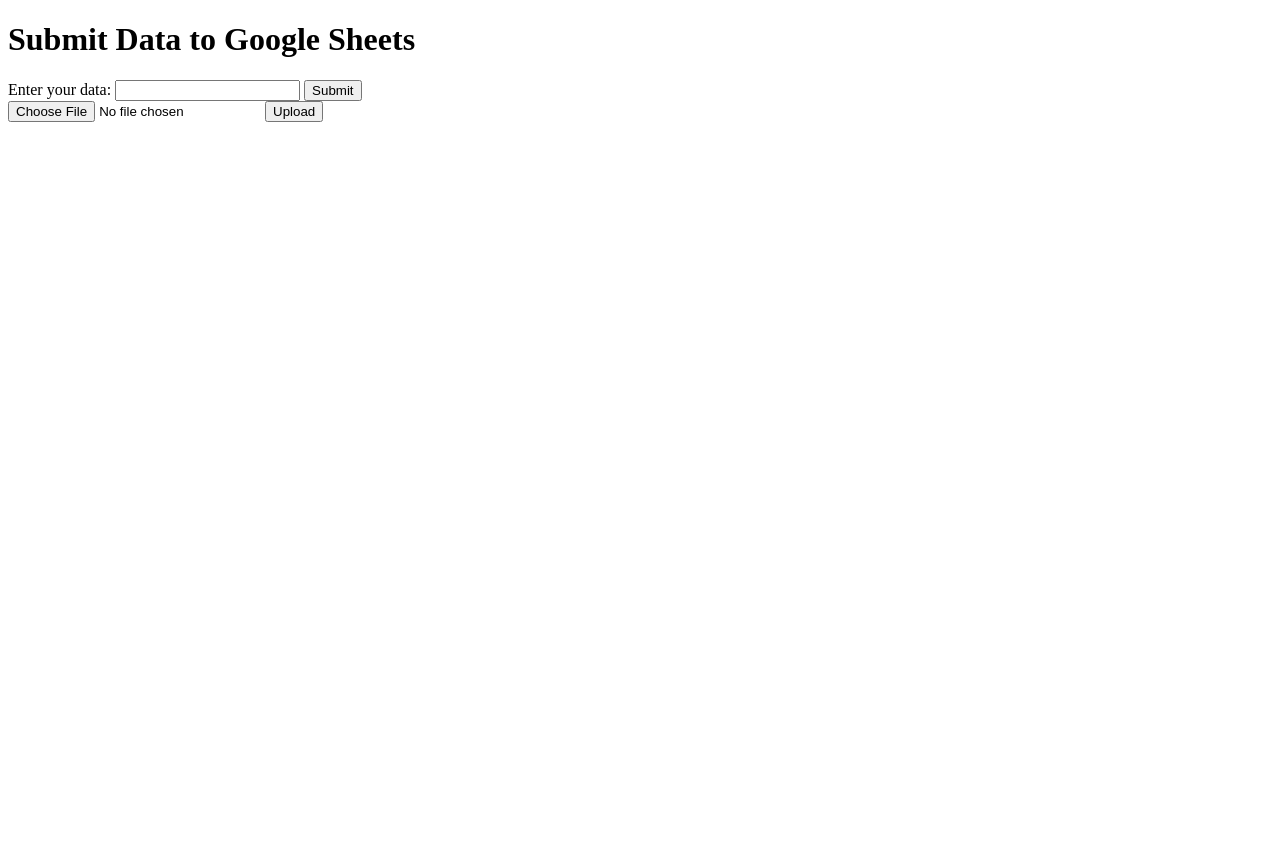
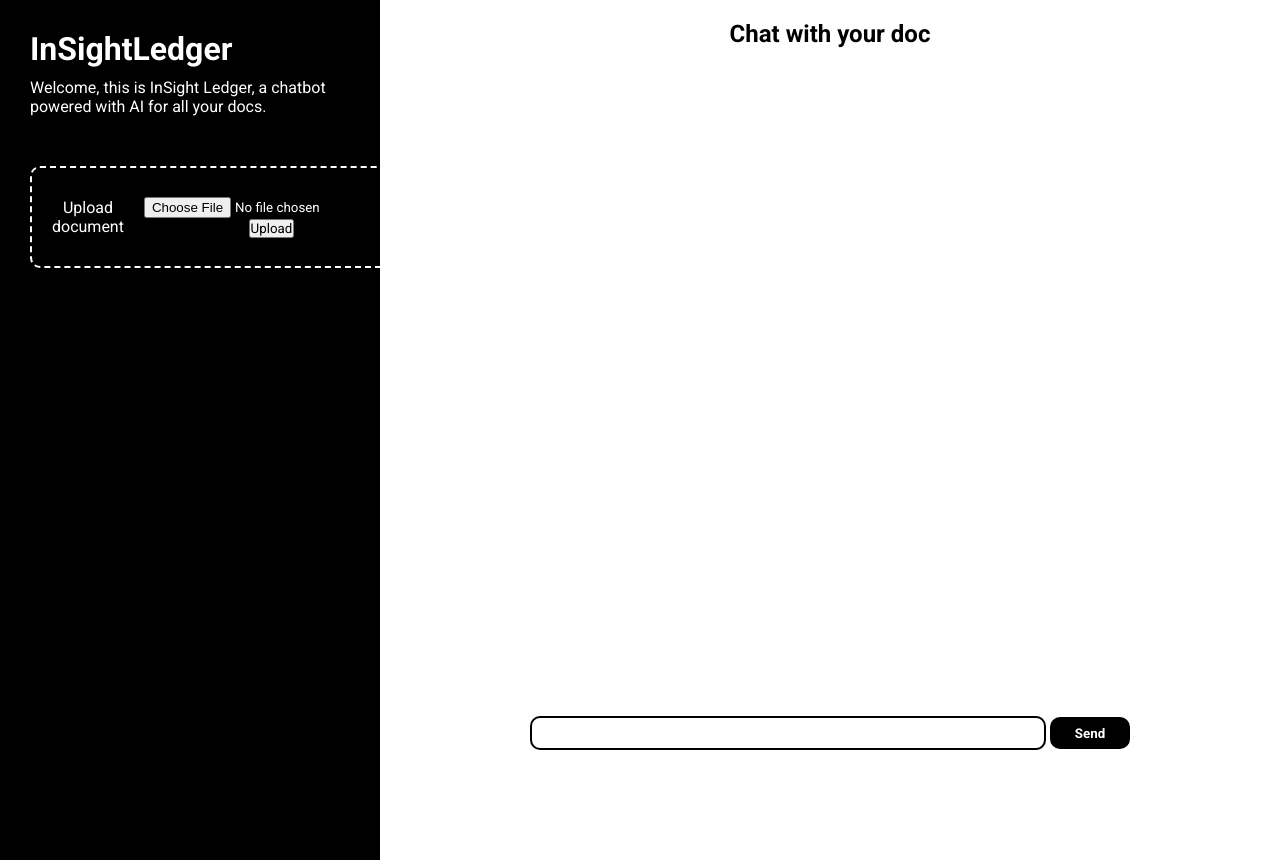
Before and after one commit to Akul-Kaushal/Software_front_end_repo, a Flask app: page / in a window 1280 px wide. Before the commit the page ends 122 px from the top, so only its background shows below. Run offline with Flask 3, Linux system fonts and the light colour scheme; parts of the project's set-up code (start-up, migrations or seed data) failed here and were passed over; some libraries are stand-ins or nearby versions.

Commit message:
added some files and modified html amd css

```diff
--- a/rag_script.py
+++ b/rag_script.py
@@ -29,4 +29,5 @@ def create_embedding(text_chunk,embedding_model):
     embedding = embedding_model.encode(text_chunk)
     return embedding.tolist()  # Convert to list for JSON compatibility
 
-def
+def database():
+    return
--- /dev/null
+++ b/static/style.css
@@ -0,0 +1,93 @@
+@import url('https://fonts.googleapis.com/css2?family=Montserrat:ital,wght@0,100..900;1,100..900&family=Roboto:ital,wght@0,100;0,300;0,400;0,500;0,700;0,900;1,100;1,300;1,400;1,500;1,700;1,900&display=swap');
+
+* {
+    margin: 0;
+    padding: 0;
+    font-family: 'Roboto';
+}
+.bg-container {
+    display: flex;
+    flex-direction: row;
+}
+
+.sidebar {
+    width: 25vw;
+    height: 100vh;
+
+    background-color: black;
+    color: white;
+    padding: 30px;
+}
+
+p {
+    padding-top: 10px;
+    padding-bottom: 10px;
+}
+
+.upload-doc-container {
+    border: 2px dashed white;
+    border-radius: 10px;
+    text-align: center;
+    display: flex;
+    justify-content: center;
+    align-items: center;
+    gap: 20px;
+    width: fit-content;
+    padding: 20px;
+    margin-top: 40px;
+    margin-bottom: 40px;
+}
+
+.file-upload-btn {
+    background-color: white;
+    color: black;
+    padding: 7px;
+    border-radius: 10px;
+    border: 2px solid white;
+}
+
+.file-upload-btn:hover {
+    background-color: black;
+    color: white;
+    border: 2px solid white;
+}
+
+.question-input-container {
+    position: fixed;
+    bottom: 50px;
+}
+
+.main-section {
+    display: flex;
+    flex-direction: column;
+    align-items: center;
+    align-content: center;
+    padding: 20px;
+    width: 70vw;
+}
+.main-section-heading {
+    text-align: center;
+}
+
+.question-input {
+    width: 40vw;
+    height: 30px;
+    border: 2px solid black;
+    border-radius: 10px;
+    padding: 0px;
+}
+.question-send-btn {
+    /* width: 5vw; */
+    height: 32px;
+    width: 80px;
+    background-color: black;
+    color: white;
+    border-radius: 10px;
+    border: 2px solid black;
+    font-weight: bold;
+}
+
+.question-send-btn:hover {
+    background-color: white;
+    color: black;
+}
--- a/templates/index.html
+++ b/templates/index.html
@@ -1,22 +1,39 @@
 <!DOCTYPE html>
 <html lang="en">
+
 <head>
     <meta charset="UTF-8">
     <meta name="viewport" content="width=device-width, initial-scale=1.0">
-    <title>Submit Data to Google Sheets</title>
+    <title>InSight Ledger</title>
+    <link rel="stylesheet" href="{{ url_for('static', filename='style.css') }}">
 </head>
+
 <body>
-    <h1>Submit Data to Google Sheets</h1>
-    <form action="/submit" method="post">
-        <label for="data">Enter your data:</label>
-        <input type="text" id="data" name="data" required>
-        <button type="submit">Submit</button>
-    </form>
+    <div class="bg-container">
+        <div class="sidebar">
+            <div class="description-container">
+                <h1>InSightLedger</h1>
+                <p class="">Welcome, this is InSight Ledger, a chatbot powered with AI for all your docs.</p>
+            </div>
+            <div class="upload-doc-container">
+                <p class="">Upload document</p>
+                <!-- <input type="file" id="fileUploader" hidden>
+                <label for="fileUploader" class="file-upload-btn">Upload</label> -->
+                    <form action="/upload" method="POST" enctype="multipart/form-data">
+                        <input type="file" name="pdf_file" accept="application/pdf">
+                        <button type="submit">Upload</button>
+                    </form>
+            </div>
 
-    <form action="/upload" method="POST" enctype="multipart/form-data">
-        <input type="file" name="pdf_file" accept="application/pdf">
-        <button type="submit">Upload</button>
-    </form>
+        </div>
+        <div class="main-section">
+            <h2 class="main-section-heading">Chat with your doc</h2>
+            <div class="question-input-container">
+                <input type="text" id="questionInput" class="question-input">
+                <button class="question-send-btn">Send</button>
+            </div>
+        </div>
+    </div>
+</body>
 
-</body>
 </html>
```
Also changed, not shown: requirements.txt (+8 -91 lines), templates/query.html (added, +38 -0 lines).
